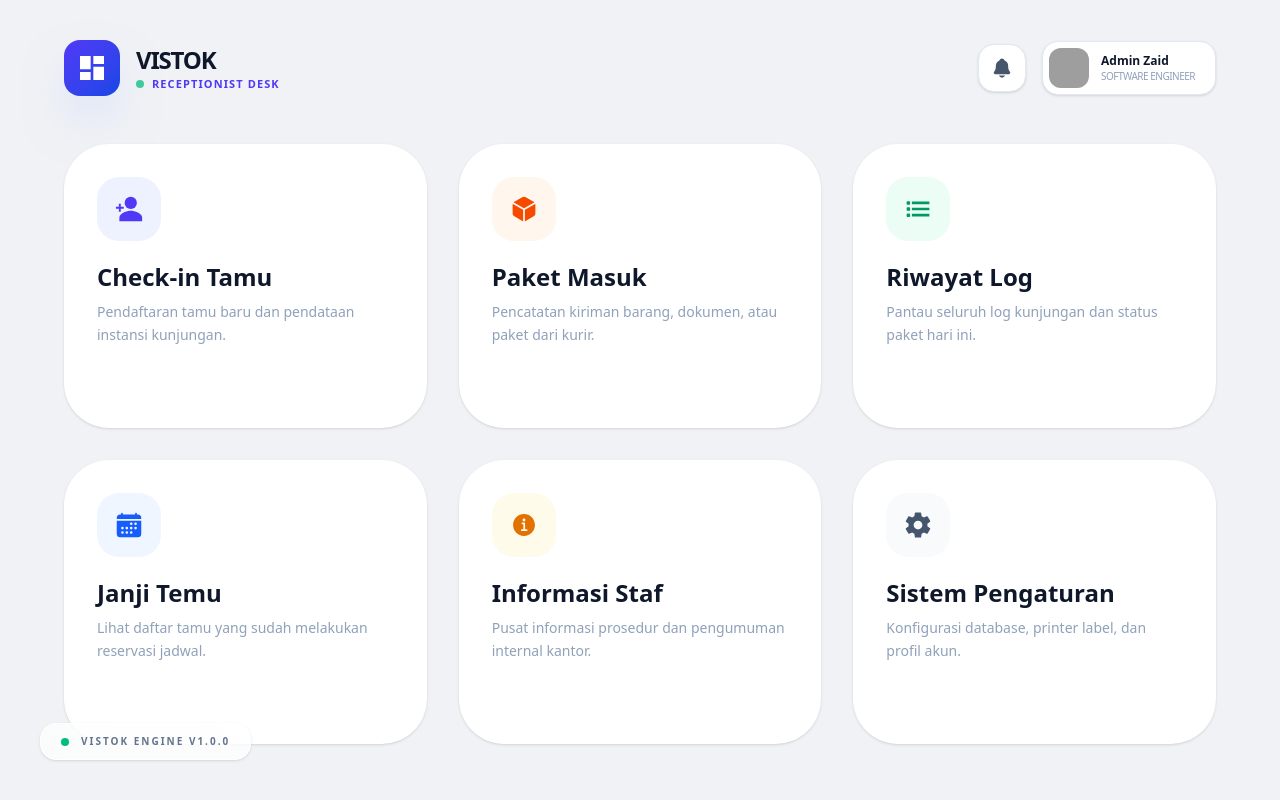
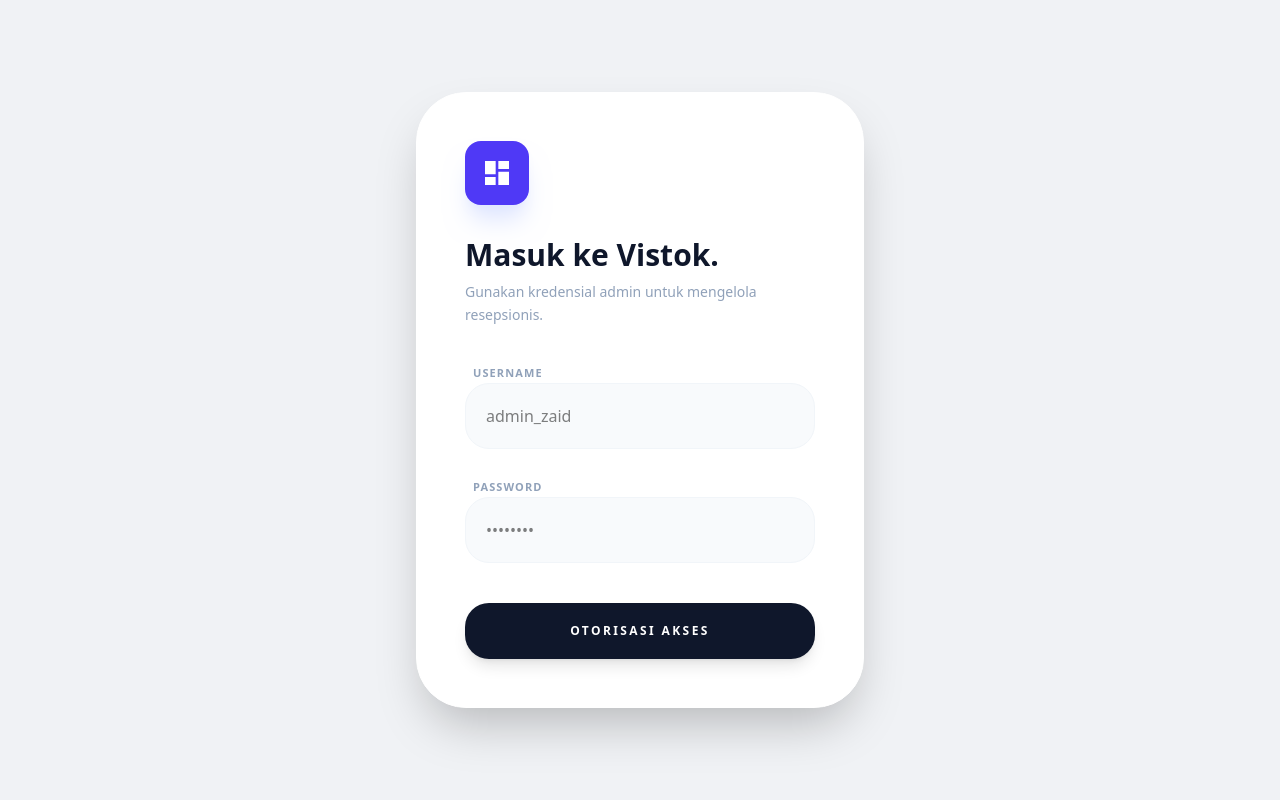
Before and after one commit to zem-art/vistok-apps-tauri, a React (Vite) app: page / in a window 1280 px wide. Built offline with nearby package versions, Linux system fonts and the light colour scheme; grey boxes are pictures that could not be loaded.

Commit message:
update profleView

```diff
--- a/src/App.tsx
+++ b/src/App.tsx
@@ -12,10 +12,14 @@
 import AppointmentView from "./apps/appointmentView";
 import HistoryView from "./apps/historyView";
 import { LoginView } from "./apps/auth/LoginView";
+import { colorMap } from "./common/const";
 
 type TabType = "dashboard" | "checkin" | "parcel" | "list" | "appointments" | "info" | "settings" | "profile" | "login";
 
 export default function App() {
+  // 1. Default awal adalah false (belum login)
+  const [isLoggedIn, setIsLoggedIn] = useState<boolean>(false);
+  // 2. Default tab setelah login adalah dashboard
   const [activeTab, setActiveTab] = useState<TabType>("dashboard");
 
   // DATA GRID DINAMIS
@@ -27,15 +31,6 @@
     { id: "info", title: "Informasi Staf", desc: "Pusat informasi prosedur dan pengumuman internal kantor.", icon: <IoInformationCircle size={28} />, color: "amber" },
     { id: "settings", title: "Sistem Pengaturan", desc: "Konfigurasi database, printer label, dan profil akun.", icon: <IoSettingsSharp size={28} />, color: "slate" },
   ];
-
-  const colorMap: Record<string, string> = {
-    indigo: "bg-indigo-50 text-indigo-600 group-hover:bg-indigo-600 group-hover:shadow-indigo-200/50",
-    orange: "bg-orange-50 text-orange-600 group-hover:bg-orange-600 group-hover:shadow-orange-200/50",
-    emerald: "bg-emerald-50 text-emerald-600 group-hover:bg-emerald-600 group-hover:shadow-emerald-200/50",
-    blue: "bg-blue-50 text-blue-600 group-hover:bg-blue-600 group-hover:shadow-blue-200/50",
-    amber: "bg-amber-50 text-amber-600 group-hover:bg-amber-600 group-hover:shadow-amber-200/50",
-    slate: "bg-slate-50 text-slate-600 group-hover:bg-slate-900 group-hover:shadow-slate-300/50",
-  };
 
   // Fungsi untuk memanggil konten halaman berdasarkan tab aktif
   const renderContent = () => {
@@ -55,13 +50,20 @@
       case "settings":
         return <PlaceholderPage title="Sistem & Pengaturan" onBack={() => setActiveTab("dashboard")} />;
       case "profile":
-        return <ProfileView onBack={() => setActiveTab("dashboard")} />;
-      case "login":
-        return <LoginView onBack={() => setActiveTab("dashboard")} />;
+        return <ProfileView onLogoutAction={() => setIsLoggedIn(false)} onBack={() => setActiveTab("dashboard")} />;
       default:
         return <DashboardView onSelect={(id: any) => setActiveTab(id)} menuItems={menuItems} colorMap={colorMap} />;
     }
   };
+
+  // --- LOGIKA UTAMA: PROTEKSI HALAMAN ---
+  if (!isLoggedIn) {
+    return (
+      <LoginView
+        onLoginSuccess={() => setIsLoggedIn(true)}
+      />
+    );
+  }
 
 
   return (
--- a/src/apps/profileView.tsx
+++ b/src/apps/profileView.tsx
@@ -5,9 +5,14 @@
 // Definisikan props untuk ProfileView jika ingin tombol back berfungsi
 interface ProfileViewProps {
     onBack: () => void;
+    onLogoutAction: () => void;
 }
 
-const ProfileView: React.FC<ProfileViewProps> = ({ onBack }) => {
+const ProfileView: React.FC<ProfileViewProps> = ({ onLogoutAction, onBack }: any) => {
+    const handleLoginLogout = () => {
+        onLogoutAction()
+        onBack()
+    }
     return (
         <div className="max-w-4xl mx-auto animate-in zoom-in-95 duration-500 text-left">
             {/* <button
@@ -72,10 +77,10 @@
 
                 {/* Action Buttons */}
                 <div className="flex flex-col md:flex-row gap-4">
-                    <button className="flex-1 py-4 bg-slate-900 hover:bg-indigo-600 text-white font-black rounded-2xl shadow-lg transition-all flex items-center justify-center gap-3">
+                    <button className="cursor-pointer flex-1 py-4 bg-slate-900 hover:bg-indigo-600 text-white font-black rounded-2xl shadow-lg transition-all flex items-center justify-center gap-3">
                         <FaEdit size={20} /> Edit Profil
                     </button>
-                    <button className="flex-1 py-4 bg-red-500 hover:bg-red-600 text-white font-black rounded-2xl shadow-lg transition-all flex items-center justify-center gap-3">
+                    <button onClick={() => handleLoginLogout()} className="cursor-pointer flex-1 py-4 bg-red-500 hover:bg-red-600 text-white font-black rounded-2xl shadow-lg transition-all flex items-center justify-center gap-3">
                         <IoLogOut size={22} /> Logout
                     </button>
                 </div>
```
